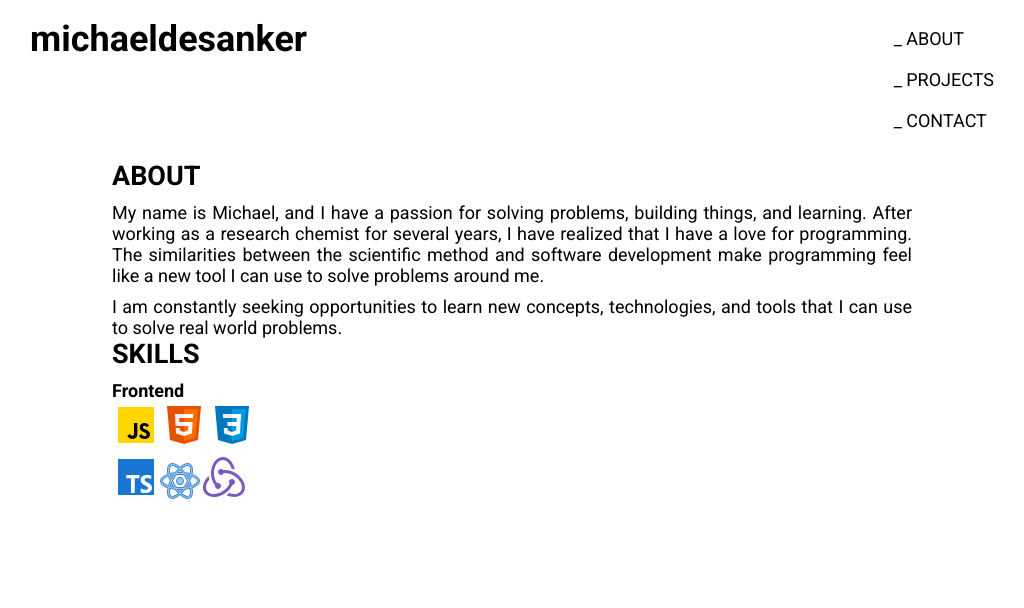
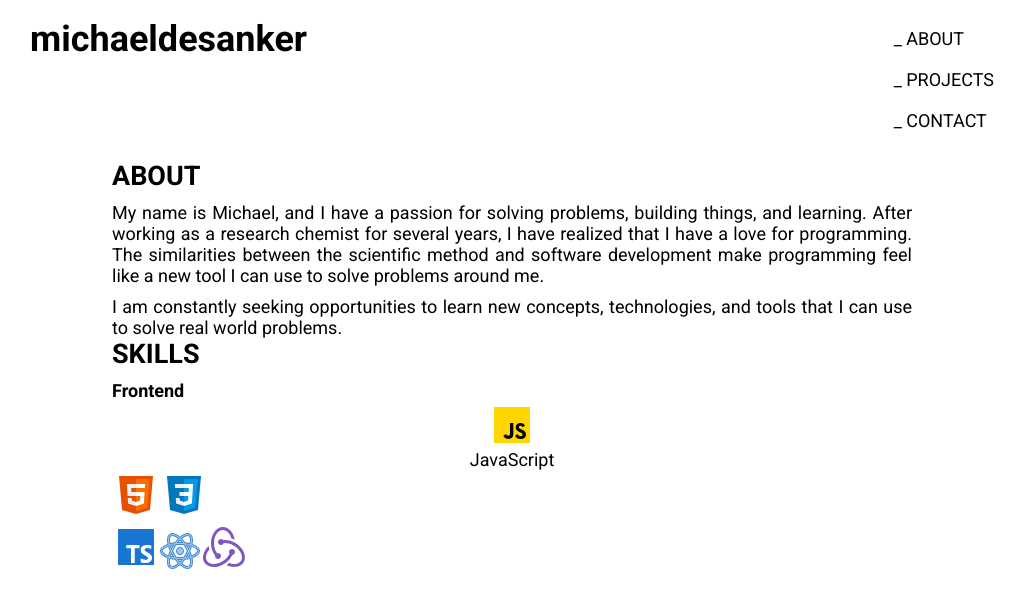
Before and after one commit to mdesanker/portfolio, a React (Create React App) app: page /about in a window 1280 px wide. Shown: the top 608 px of the page, without its empty margins (128-1152 px from the left). Built offline with nearby package versions, Linux system fonts and the light colour scheme.

Commit message:
Create icon component

```diff
--- a/src/components/views/about/FrontendSVGs.tsx
+++ b/src/components/views/about/FrontendSVGs.tsx
@@ -1,10 +1,12 @@
 import { Fragment } from "react";
 import styled from "styled-components";
+import Icon from "./Icon";
 
 const FrontendSVGs = () => {
   return (
     <Fragment>
       <Row>
+        <Icon label="JavaScript">
           <svg
             xmlns="http://www.w3.org/2000/svg"
             x="0px"
@@ -20,6 +22,7 @@ const FrontendSVGs = () => {
               d="M29.538 32.947c.692 1.124 1.444 2.201 3.037 2.201 1.338 0 2.04-.665 2.04-1.585 0-1.101-.726-1.492-2.198-2.133l-.807-.344c-2.329-.988-3.878-2.226-3.878-4.841 0-2.41 1.845-4.244 4.728-4.244 2.053 0 3.528.711 4.592 2.573l-2.514 1.607c-.553-.988-1.151-1.377-2.078-1.377-.946 0-1.545.597-1.545 1.377 0 .964.6 1.354 1.985 1.951l.807.344C36.452 29.645 38 30.839 38 33.523 38 36.415 35.716 38 32.65 38c-2.999 0-4.702-1.505-5.65-3.368L29.538 32.947zM17.952 33.029c.506.906 1.275 1.603 2.381 1.603 1.058 0 1.667-.418 1.667-2.043V22h3.333v11.101c0 3.367-1.953 4.899-4.805 4.899-2.577 0-4.437-1.746-5.195-3.368L17.952 33.029z"
             ></path>
           </svg>
+        </Icon>
         <svg
           xmlns="http://www.w3.org/2000/svg"
           x="0px"
--- /dev/null
+++ b/src/components/views/about/Icon.tsx
@@ -0,0 +1,37 @@
+import styled from "styled-components";
+
+interface Props {
+  children: JSX.Element;
+  label: string;
+}
+
+const Icon = ({ children, label }: Props) => {
+  return (
+    <Wrapper>
+      <Logo>{children}</Logo>
+      <Label>{label}</Label>
+    </Wrapper>
+  );
+};
+
+const Wrapper = styled.li`
+  display: flex;
+  flex-direction: column;
+  align-items: center;
+`;
+
+const Logo = styled.div`
+  height: 48px;
+  width: 48px;
+  display: flex;
+  justify-content: center;
+  align-items: center;
+`;
+
+const Label = styled.p`
+  font-size: 18px;
+  height: 22px;
+  text-align: center;
+`;
+
+export default Icon;
```
Lines whose indentation alone changed are shown as unchanged.
